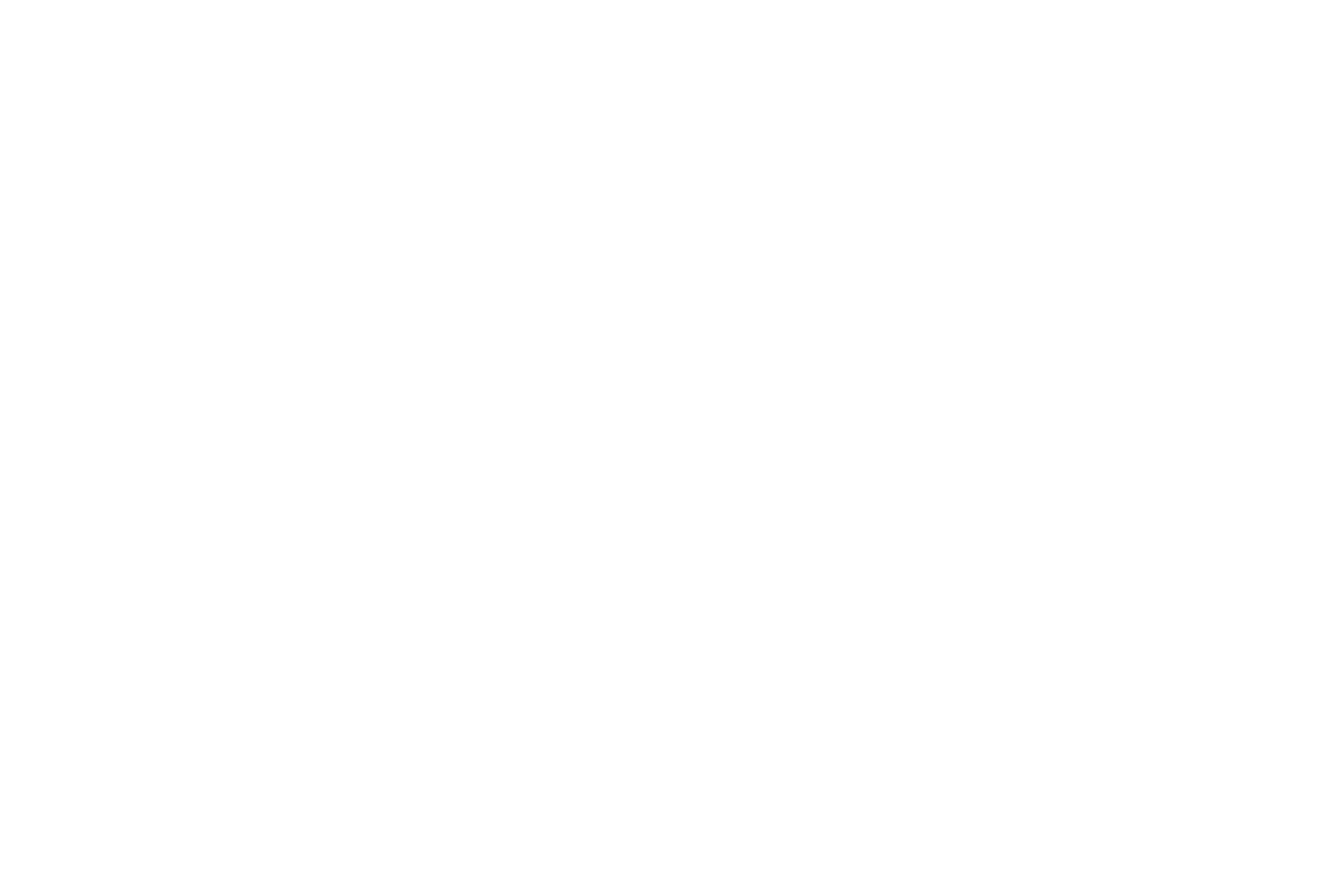
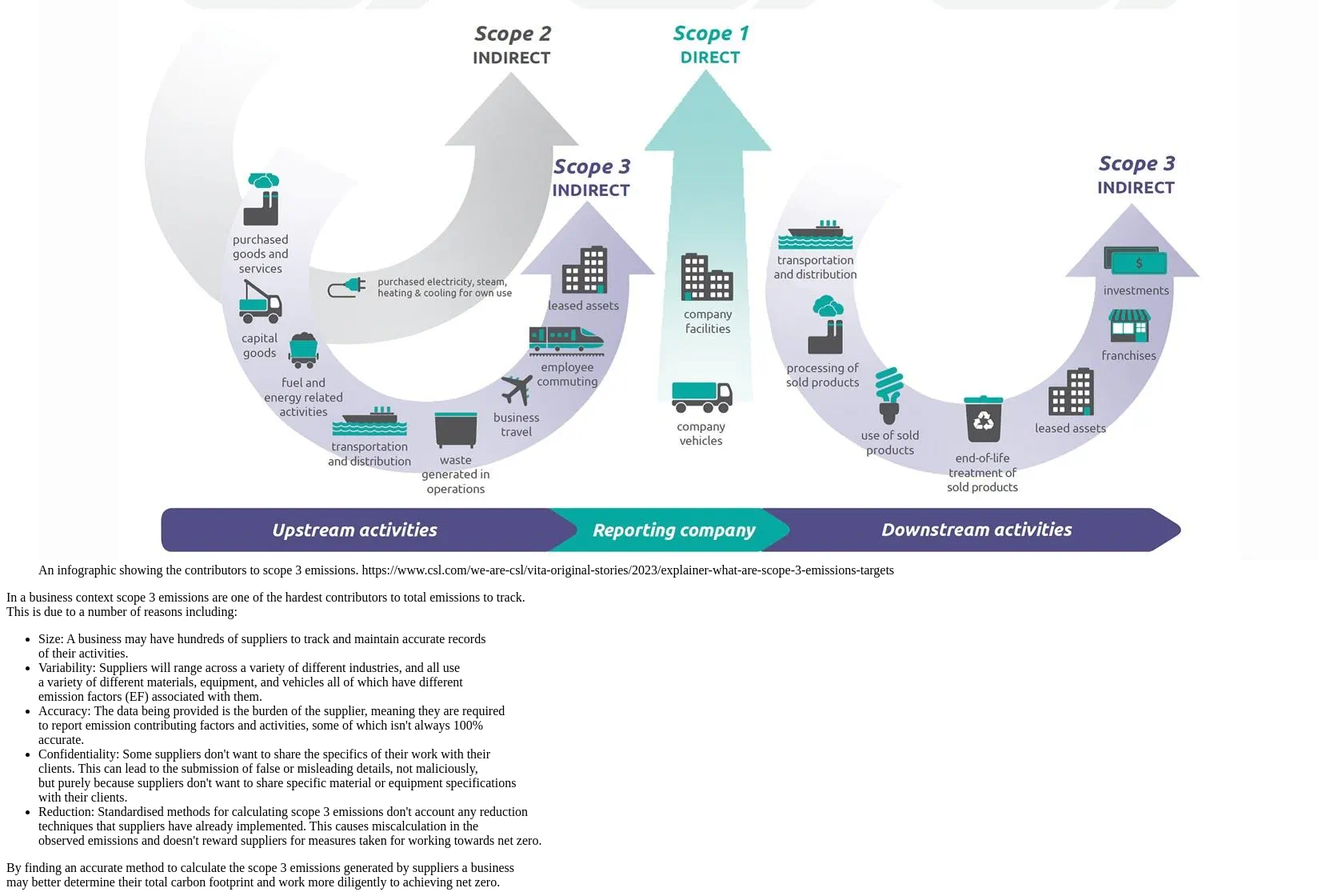
Before and after one commit to DougMcalister/digital_brochure, a React (Vite) app: page /scope-three in a window 1280 px wide. Shown: the part 363-1483 px from the top of the page at 80% size, 1648 px wide, since content can reach past the window. Before the commit the page ends 800 px from the top, so only its background shows below. Built offline with nearby package versions, Linux system fonts and the light colour scheme.

Commit message:
added information for the scope 3 page

```diff
--- a/src/pages/homepage.tsx
+++ b/src/pages/homepage.tsx
@@ -4,7 +4,7 @@ import "./styles/homePage.css"
 export default function HomePage () {
     return (
         <main className="home-page">
-            <Link to="/client-system" className="brochure-card">
+            <Link to="/scope-three" className="brochure-card">
                 <div className="brochure-card-image">
                     {/* Picture area: add the Client Systems image here above the text. */}
                 </div>
@@ -14,23 +14,33 @@ export default function HomePage () {
                 </div>
             </Link>
 
-            <Link to="/supplier-system" className="brochure-card">
+            <Link to="/solution" className="brochure-card">
                 <div className="brochure-card-image">
                     {/* Picture area: add the Supplier Systems image here above the text. */}
                 </div>
                 <div className="brochure-card-content">
-                    <h1>Supplier Systems</h1>
-                    <p>Walk through how the Palm tree project allows suppliers and contractors to report their emission production directly to clients.</p>
+                    <h1>Our Solution</h1>
+                    <p>What is our solution and how does it help</p>
                 </div>
             </Link>
 
-            <Link to="/backend" className="brochure-card">
+            <Link to="/implementation" className="brochure-card">
                 <div className="brochure-card-image">
                     {/* Picture area: add the Backend Logic image here above the text. */}
                 </div>
                 <div className="brochure-card-content">
-                    <h1>Backend Logic</h1>
-                    <p>Look under the hood at how the Palm tree project calculates emissions accurately.</p>
+                    <h1>Implementation</h1>
+                    <p>How will we implement our solution</p>
+                </div>
+            </Link>
+
+            <Link to="/application" className="brochure-card">
+                <div className="brochure-card-image">
+                    {/* Picture area: add the Backend Logic image here above the text. */}
+                </div>
+                <div className="brochure-card-content">
+                    <h1>Application</h1>
+                    <p>What future applications are possible</p>
                 </div>
             </Link>
         </main>
--- a/src/pages/scopeThree.tsx
+++ b/src/pages/scopeThree.tsx
@@ -1,5 +1,6 @@
 import { Link } from "react-router"
 import "./styles/scopeThree.css"
+import scope3Infographic from "../assets/diagrams/Scope_3_infographic.webp";
 
 export default function ScopeThreePage () {
     return (
@@ -9,12 +10,58 @@ export default function ScopeThreePage () {
             </Link>
 
             <section className="hero">
-
+                <h1>Scope 3 Emissions</h1>
             </section>
 
             <section className="content-grid">
                 <article className="info-card">
-
+                    Scope 3 emissions include all emissions, both upstream and downstream,
+                    that contribute to your carvon footprint.<br/>
+                    These can include anything from transportation emissions from cars and trucks,
+                    through to the emissions produced <br/>
+                    during goods manufacturing, and even the green waste that
+                    ends up in landfill<br/>
+                    <figure className="infographic">
+                        <img
+                        src={ scope3Infographic }
+                        alt="An infographic on scope 3 emissions"
+                        />
+                        <figcaption>
+                            An infographic showing the contributors to scope 3 emissions.
+                            https://www.csl.com/we-are-csl/vita-original-stories/2023/explainer-what-are-scope-3-emissions-targets
+                        </figcaption>
+                    </figure>
+                    In a business context scope 3 emissions are one of the hardest contributors to total emissions to track.<br/>
+                    This is due to a number of reasons including:<br/>
+                    <ul>
+                        <li>
+                            Size: A business may have hundreds of suppliers to track and maintain accurate records<br/>
+                            of their activities.
+                        </li>
+                        <li>
+                            Variability: Suppliers will range across a variety of different industries, and all use<br/>
+                            a variety of different materials, equipment, and vehicles all of which have different<br/>
+                            emission factors (EF) associated with them.
+                        </li>
+                        <li>
+                            Accuracy: The data being provided is the burden of the supplier, meaning they are required<br/>
+                            to report emission contributing factors and activities, some of which isn't always 100%<br/>
+                            accurate.
+                        </li>
+                        <li>
+                            Confidentiality: Some suppliers don't want to share the specifics of their work with their<br/>
+                            clients. This can lead to the submission of false or misleading details, not maliciously,<br/>
+                            but purely because suppliers don't want to share specific material or equipment specifications<br/>
+                            with their clients.
+                        </li>
+                        <li>
+                            Reduction: Standardised methods for calculating scope 3 emissions don't account any reduction<br/>
+                            techniques that suppliers have already implemented. This causes miscalculation in the<br/>
+                            observed emissions and doesn't reward suppliers for measures taken for working towards net zero.
+                        </li>
+                    </ul>
+                    By finding an accurate method to calculate the scope 3 emissions generated by suppliers a business<br/>
+                    may better determine their total carbon footprint and work more diligently to achieving net zero.
                 </article>
             </section>
         </main>
```
Also changed, not shown: src/assets/diagrams/Scope_3_infographic.webp (added).
